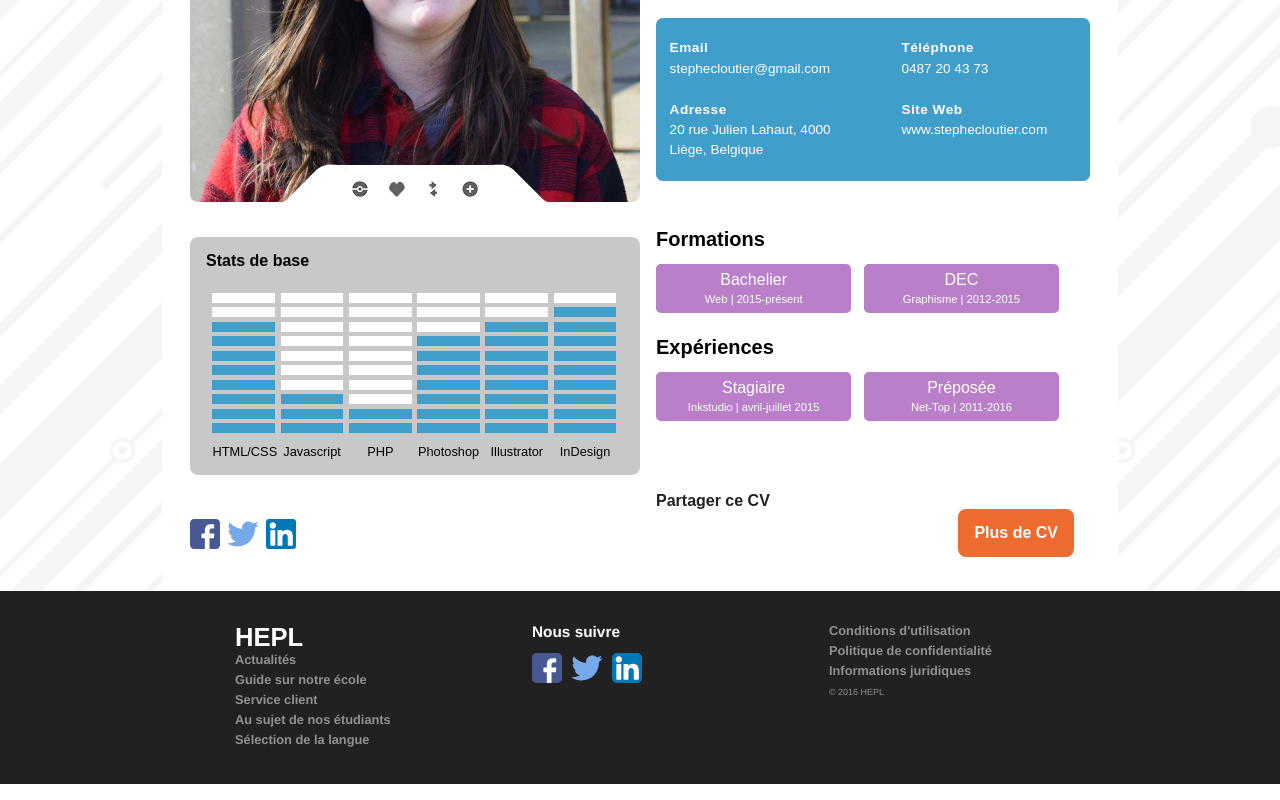
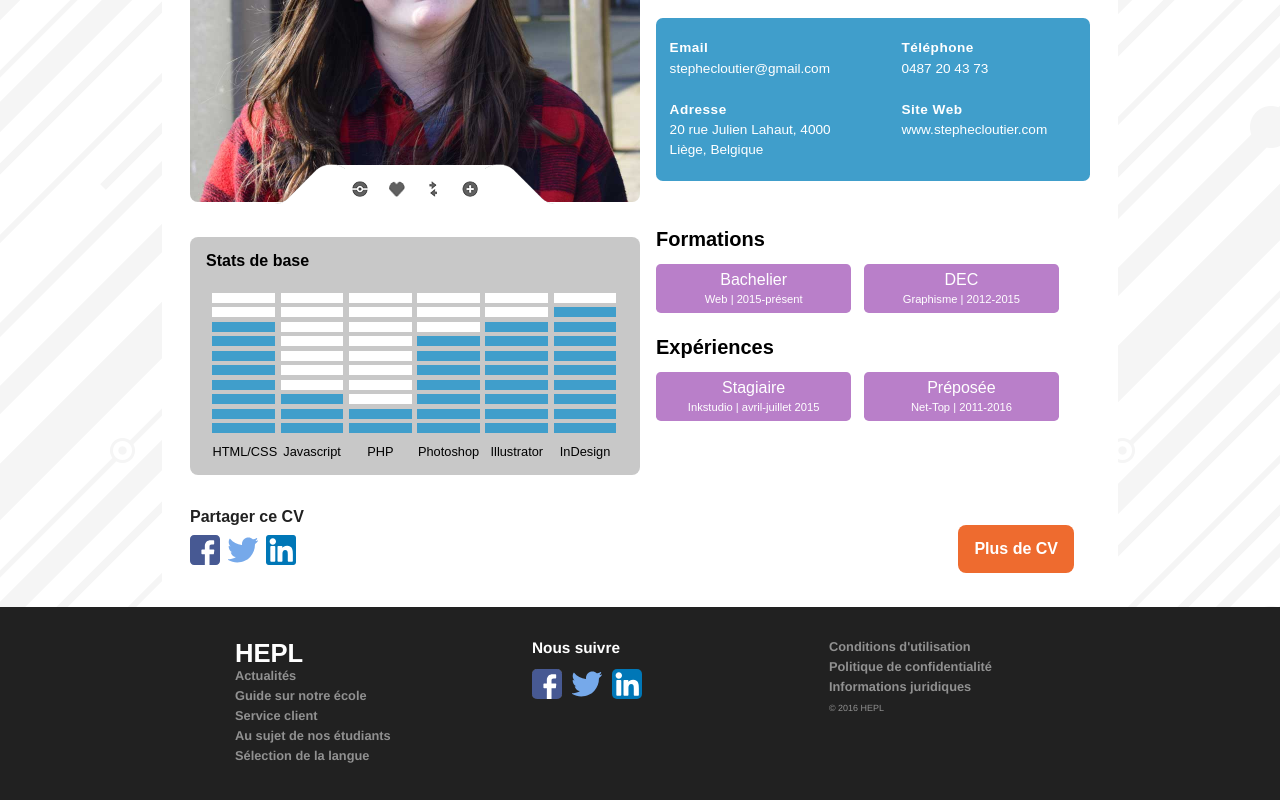
Before and after one commit to stephecloutier/cv, a website: page index.html in a window 1280 px wide. Shown: the part 551-1351 px from the top of the page. Drawn offline with nearby package versions, Linux system fonts and the light colour scheme; files that its build step writes are made by us from their sources; files whose address does not match are found by name; a web font is replaced by a local one.

Commit message:
Fixed partager title

```diff
--- a/src/sass/components/_cvPartager.scss
+++ b/src/sass/components/_cvPartager.scss
@@ -1,5 +1,5 @@
 section.partager {
-    margin: 4.5em 0 2em 0;
+    margin: 5.5em 0 2em 0;
 }
 
 section.partager ul {
```
